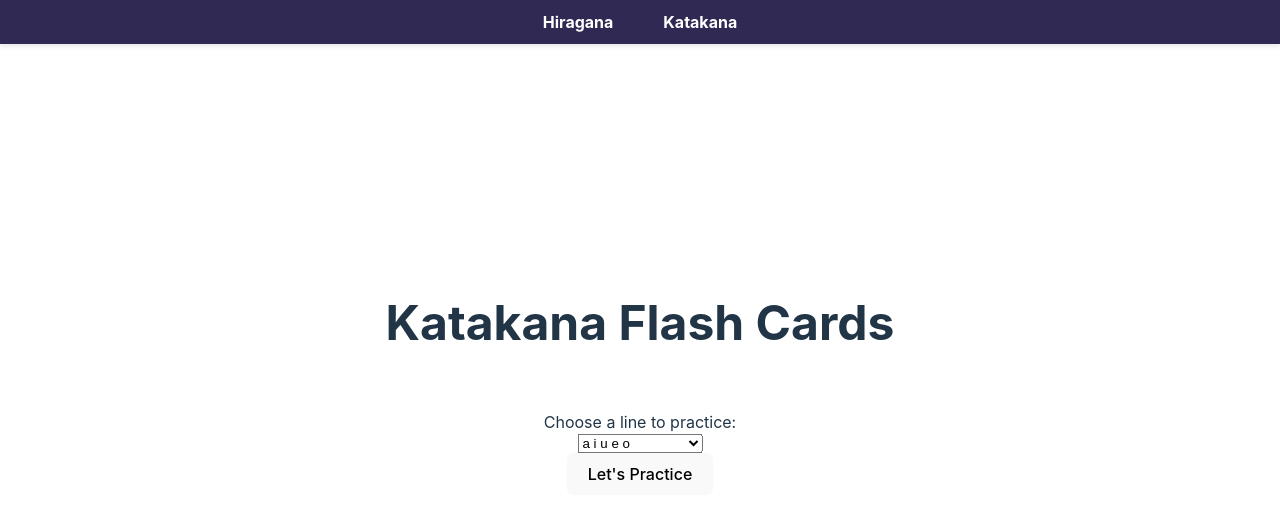
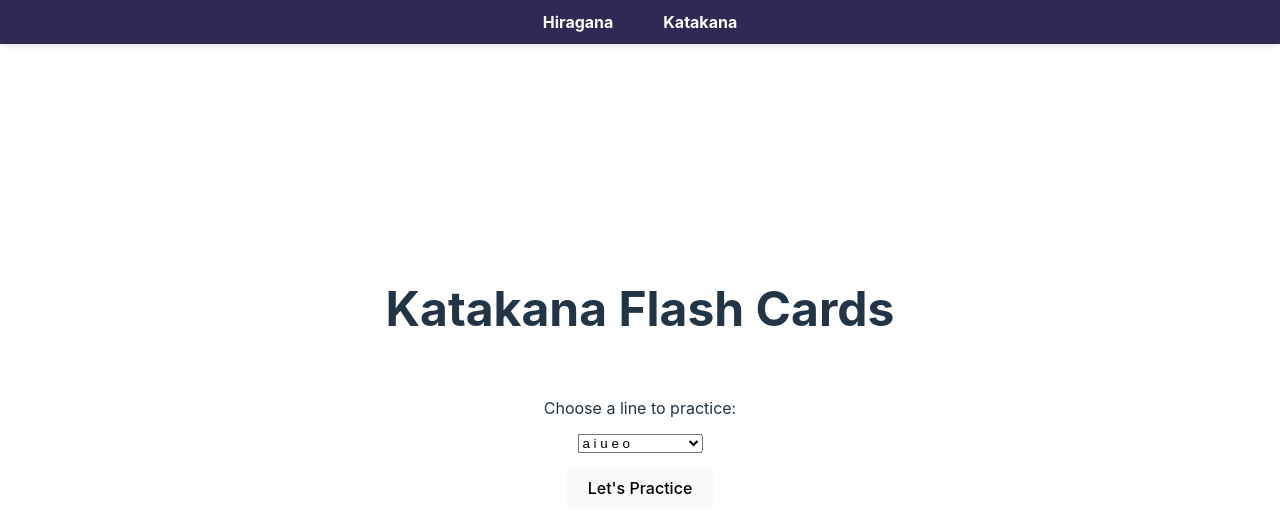
Before and after one commit to hmalik123/KanaLearning, a React (Vite) app: page /katakana in a window 1280 px wide. Shown: the top 532 px of the page. Built offline with nearby package versions, Linux system fonts and the light colour scheme.

Commit message:
increased gap in .card

```diff
--- a/src/components/Hiragana/Hiragana.module.css
+++ b/src/components/Hiragana/Hiragana.module.css
@@ -18,6 +18,7 @@
     align-items: center;
     padding: 20px;
     margin: 20px;
+    gap: 14px;
     text-align: center;
 }
 
--- a/src/components/Katakana/Katakana.module.css
+++ b/src/components/Katakana/Katakana.module.css
@@ -18,6 +18,7 @@
     align-items: center;
     padding: 20px;
     margin: 20px;
+    gap: 14px;
     text-align: center;
 }
 
```
